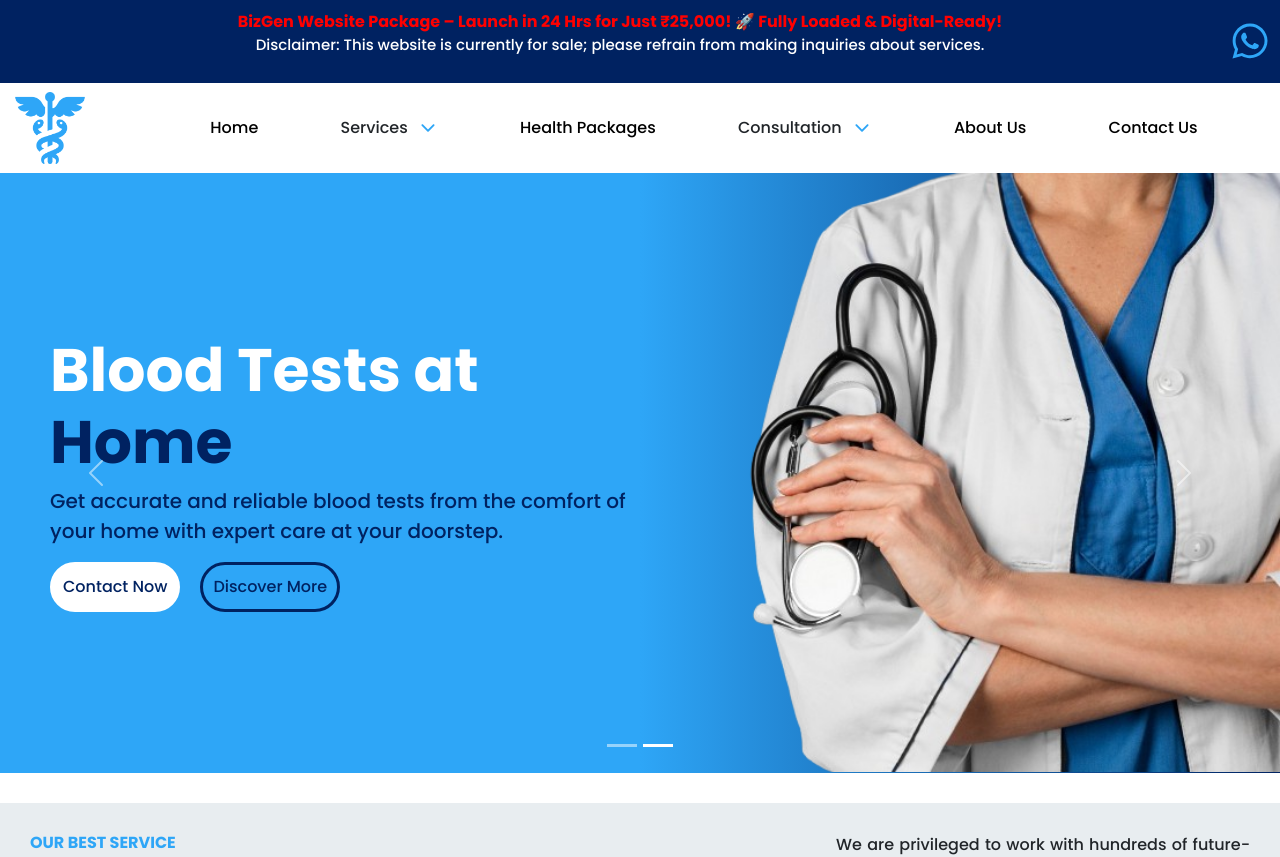
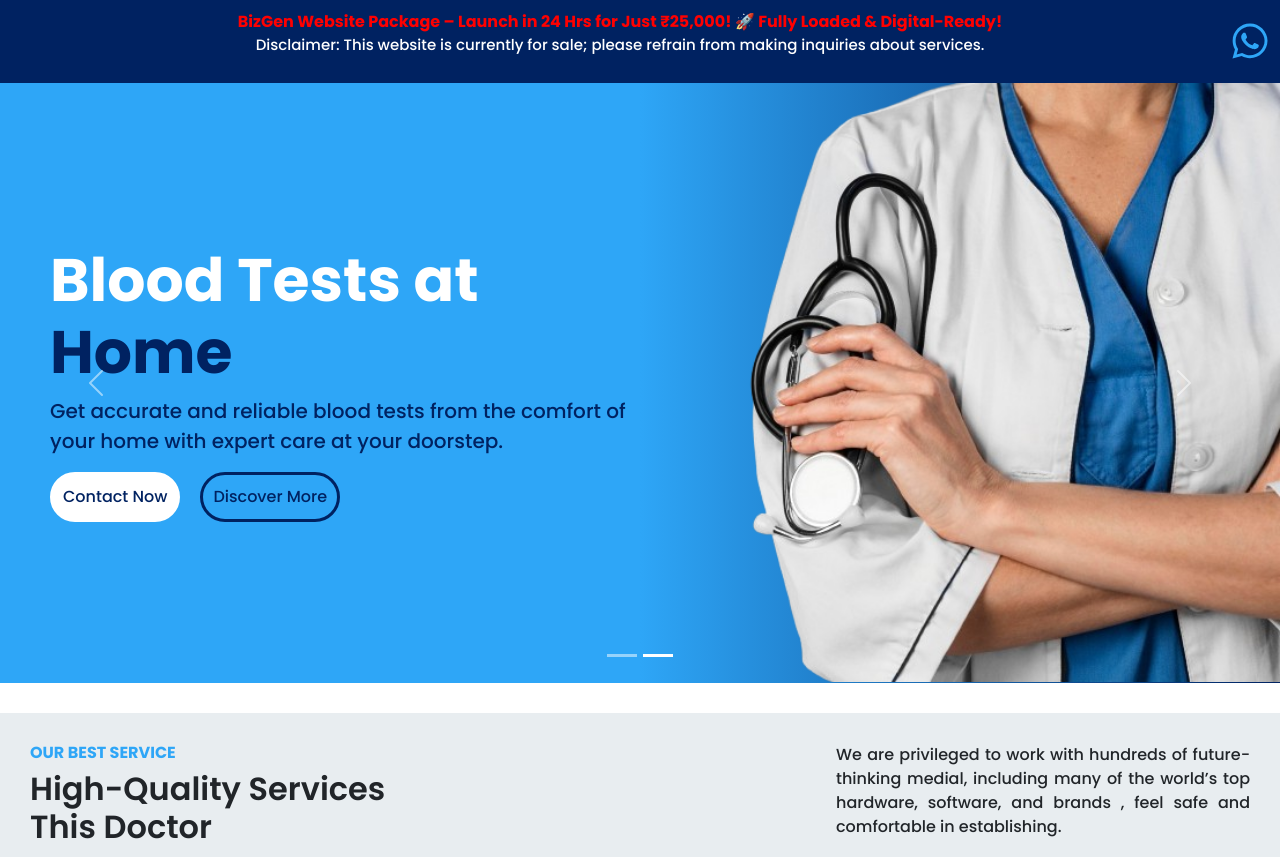
Before and after one commit to PrajwalHS2609/Diagnostic2, a Next.js app: page / in a window 1280 px wide. Shown: the top 857 px of the page. Built offline with nearby package versions, Linux system fonts and the light colour scheme.

Commit message:
removed navbar

```diff
--- a/src/app/layout.tsx
+++ b/src/app/layout.tsx
@@ -2,7 +2,6 @@ import "./globals.css";
 import TopBar from "@/components/TopBar/Topbar";
 import "bootstrap/dist/css/bootstrap.min.css";
 import Footer from "@/components/Footer/Footer";
-import NavBar from "@/components/NavBar/NavBar";
 
 export default function RootLayout({
   children,
@@ -20,7 +19,6 @@ export default function RootLayout({
       </head>
       <body>
         <TopBar />
-        <NavBar />
         {children}
         <Footer />
       </body>
```
